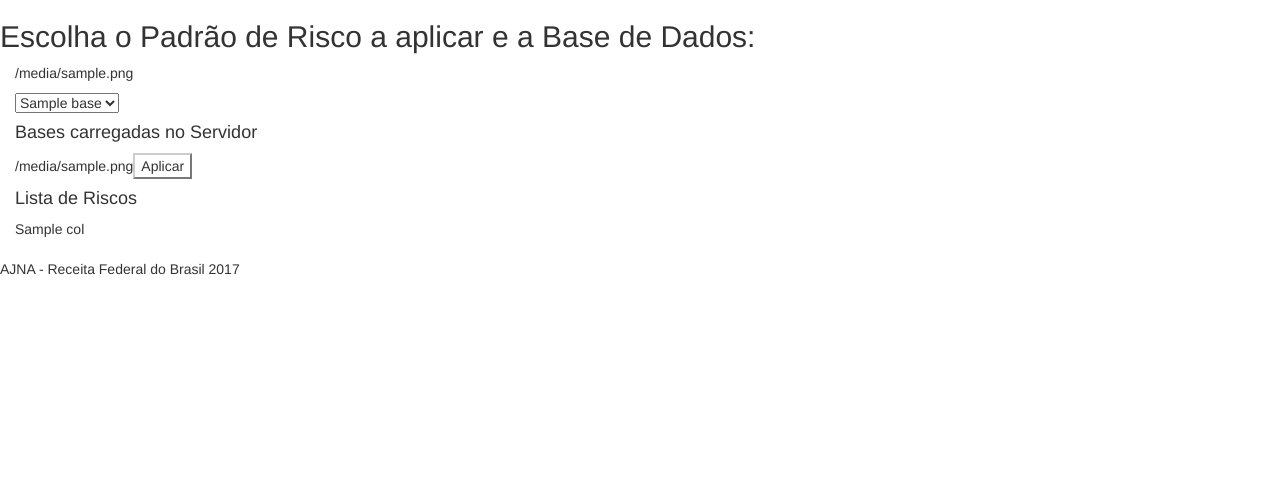
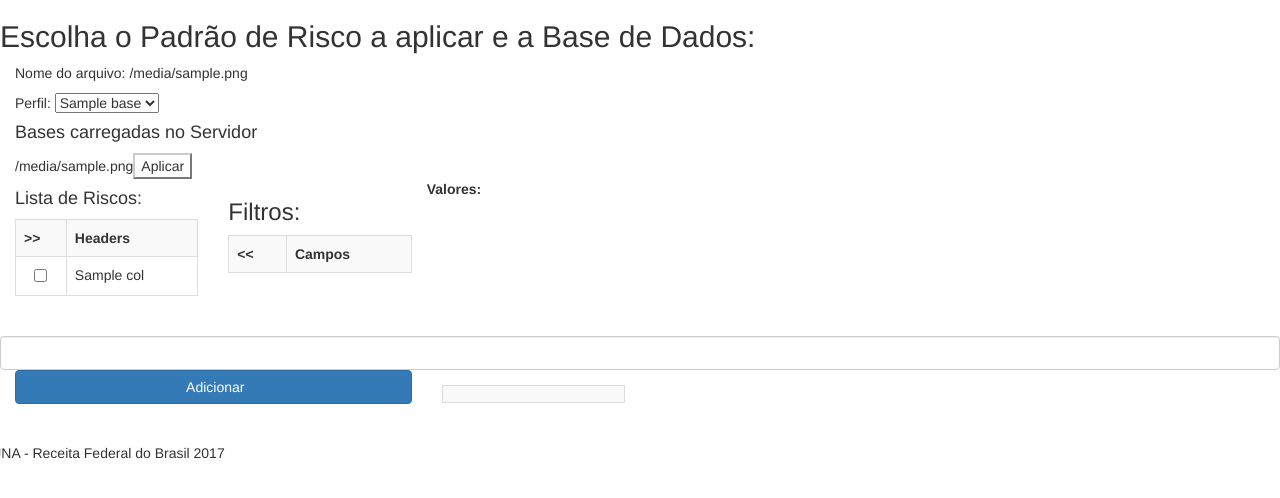
Before and after one commit to IvanBrasilico/ajna_docs, a Flask app: template sentinela/templates/bases.html in a window 1280 px wide. Shown: the top 498 px of the page. Run offline with Flask 2, Linux system fonts and the light colour scheme; the template is opened without the code that fills it: most values are stand-ins (such as "Sample title", 1, 10 or a date in 2020); lists and menus that the app fills with data are empty; some libraries are stand-ins or nearby versions.

Commit message:
Alterações na tela bases.html

```diff
--- a/sentinela/templates/bases.html
+++ b/sentinela/templates/bases.html
@@ -3,7 +3,8 @@
     <div id="top" class="row">
         <h2>Escolha o Padrão de Risco a aplicar e a Base de Dados:</h2>
         <div class="col-md-12">
-            <p>{{filename}}</p>
+            <p>Nome do arquivo: {{filename}}</p>
+            <nobr>Perfil:</nobr>
             <select name="base" id="base">
                 {% for base in bases %}
                 <option value="{{ base.id }}">{{ base.nome }}</option>
@@ -23,12 +24,18 @@
         </div>
     </div>
     <div id="list" class="row">
-        <div class="table-responsive col-md-12">
-            <h4>Lista de Riscos</h4>
-            <table>
+        <div class="table-responsive col-sm-2">
+            <h4>Lista de Riscos:</h4>
+            <table class="inlineTable table table-striped table-bordered table-hover table-responsive" cellspacing="0" cellpadding="0"
+                id="campos">
                 {% for row in lista_risco %}
+                <th align="center"> >> </th>
+                <th>Headers </th>
                 <tr>
                     {% for col in row %}
+                    <td align="center">
+                        <input type="checkbox" name="chave">
+                    </td>
                     <td>{{col}}</td>
                     {% endfor %}
                 </tr>
@@ -40,16 +47,60 @@
             </table>
             &nbsp;
         </div>
+        <div class="table-responsive col-sm-2">
+            <h3>Filtros: </h3>
+            <table class="inlineTable table table-striped table-bordered table-hover table-responsive" id="filtros">
+                <tr>
+                    <th align="center">
+                        << </th>
+                            <th>Campos </th>
+                </tr>
+            </table>
+            &nbsp;
+        </div>
+        <div class="form-group">
+            <label for="nome">Valores:</label>
+            <input type="text" class="form-control" id="nome" name="nome">
+            <div class="col-xs-4">
+                <button class="btn btn-block btn-primary btn-default" id="btnsaveprocedimento">
+                    <i class="fa fa-save"></i>&nbsp;Adicionar
+                </button>
+            </div>
+        </div>
+        <div class="table-responsive col-sm-2">
+            <table class="inlineTable table table-striped table-bordered table-hover table-responsive" id="valores">
+                <tr>
+                    <td></td>
+                </tr>
+            </table>
+            &nbsp;
+        </div>
     </div>
-    <div id="bottom" class="row">
-        AJNA - Receita Federal do Brasil 2017
-    </div>
+</div>
+<div id="bottom" class="row">
+    AJNA - Receita Federal do Brasil 2017
+</div>
 </div>
 <!-- /#main -->
 {% endblock %} {% block scripts %} {{super()}}
 <script>
     function aplica_risco(filename) {
         window.location.assign('/aplica_risco?filename=' + filename +
-                               '&base=' + $("#base").val())
+            '&base=' + $("#base").val())
+    }
+    //consulta as tabelas.
+    var campos = document.querySelector("#campos tbody");
+    var filtros = document.querySelector("#filtros tbody");
+
+    var chave = document.querySelectorAll("input[type='checkbox'][name='chave']");
+
+    var adicionarOnClick = function () {
+        var text = this.parentNode.parentNode;
+        var opcao = this.checked ? filtros.appendChild(text) : campos.appendChild(text);
+    };
+
+    //registrando o evento criado acima para todos os checkbox.
+    for (var indice in chave) {
+        chave[indice].onclick = adicionarOnClick;
     }
 </script> {% endblock %}
```
